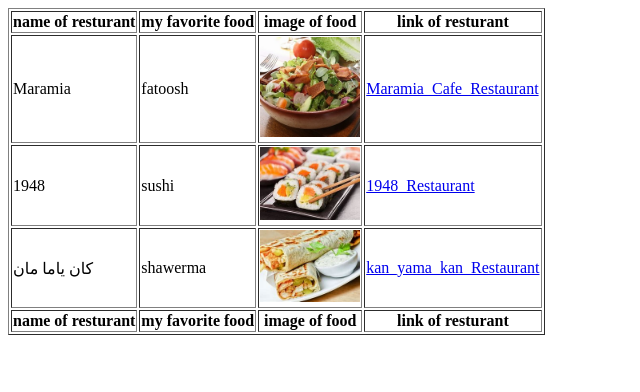
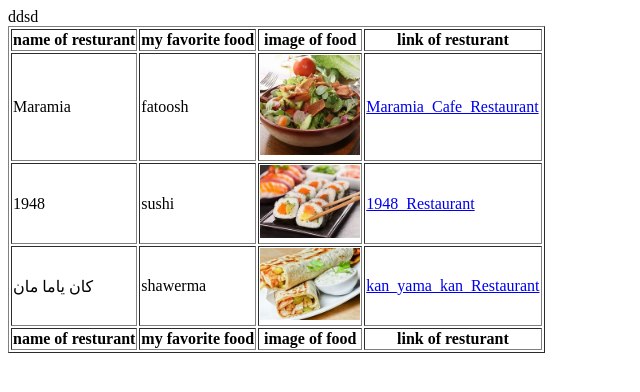
Before and after one commit to odaymare02/tees1, a plain HTML site: page index.html in a window 1280 px wide. Shown: the whole page, without its empty margins (0-640 px from the left). Drawn offline with Linux system fonts and the light colour scheme.

Commit message:
new_update

```diff
--- a/index.html
+++ b/index.html
@@ -20,6 +20,7 @@
                 <td><a href="https://www.facebook.com/MaramiaCafeAndRestaurants"> Maramia_Cafe_Restaurant</a></td>
             </tr>
             <tr>
+                ddsd
                 <td>1948</td>
                 <td>sushi</td>
                 <td><img src="image/sushi.jpeg" alt="sushi " width="100px"></td>
```
